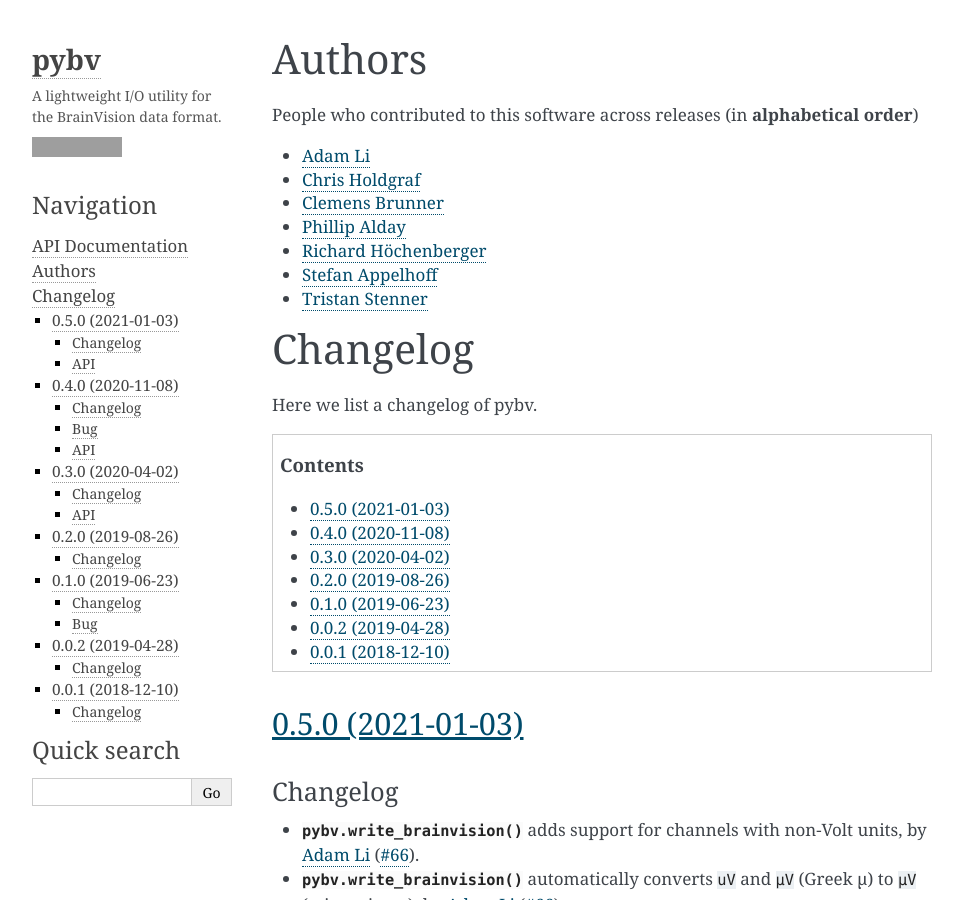
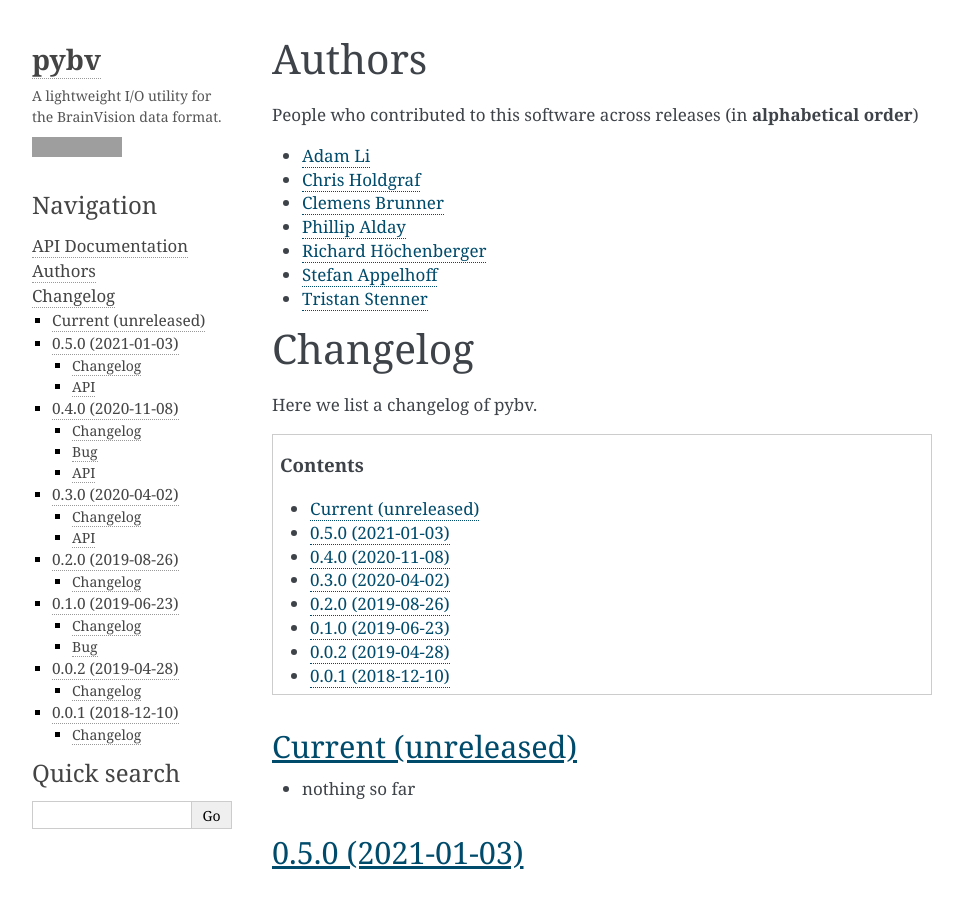
Before and after one commit to bids-standard/pybv, a Sphinx documentation site: the page built from docs/changelog.rst, in a window 1280 px wide and 900 px high. Shown: the whole window, without its empty margins (148-1111 px from the left). Built offline with Sphinx 7.4.7, drawn with Linux system fonts in a browser that asks for light colours; grey boxes are pictures that could not be loaded.

Commit message:
start developing 0.6.0

```diff
--- a/docs/changelog.rst
+++ b/docs/changelog.rst
@@ -25,6 +25,11 @@ Here we list a changelog of pybv.
 .. contents:: Contents
    :local:
    :depth: 1
+
+Current (unreleased)
+====================
+
+- nothing so far
 
 0.5.0 (2021-01-03)
 ==================
--- a/pybv/__init__.py
+++ b/pybv/__init__.py
@@ -10,5 +10,5 @@
 #
 # License: BSD (3-clause)
 
-__version__ = '0.5.0'
+__version__ = '0.6.0.dev0'
 from .io import write_brainvision  # noqa: F401
```
